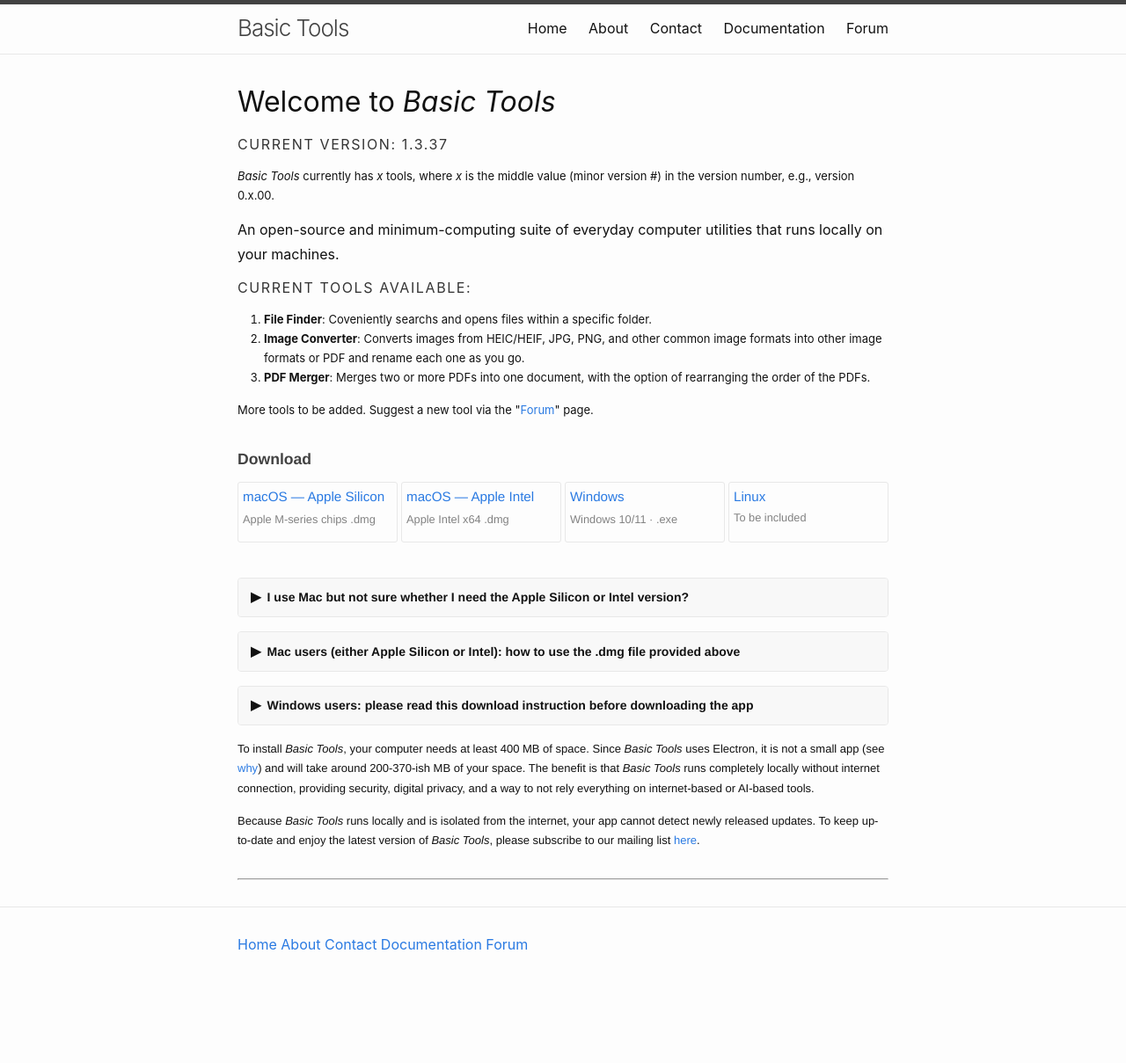
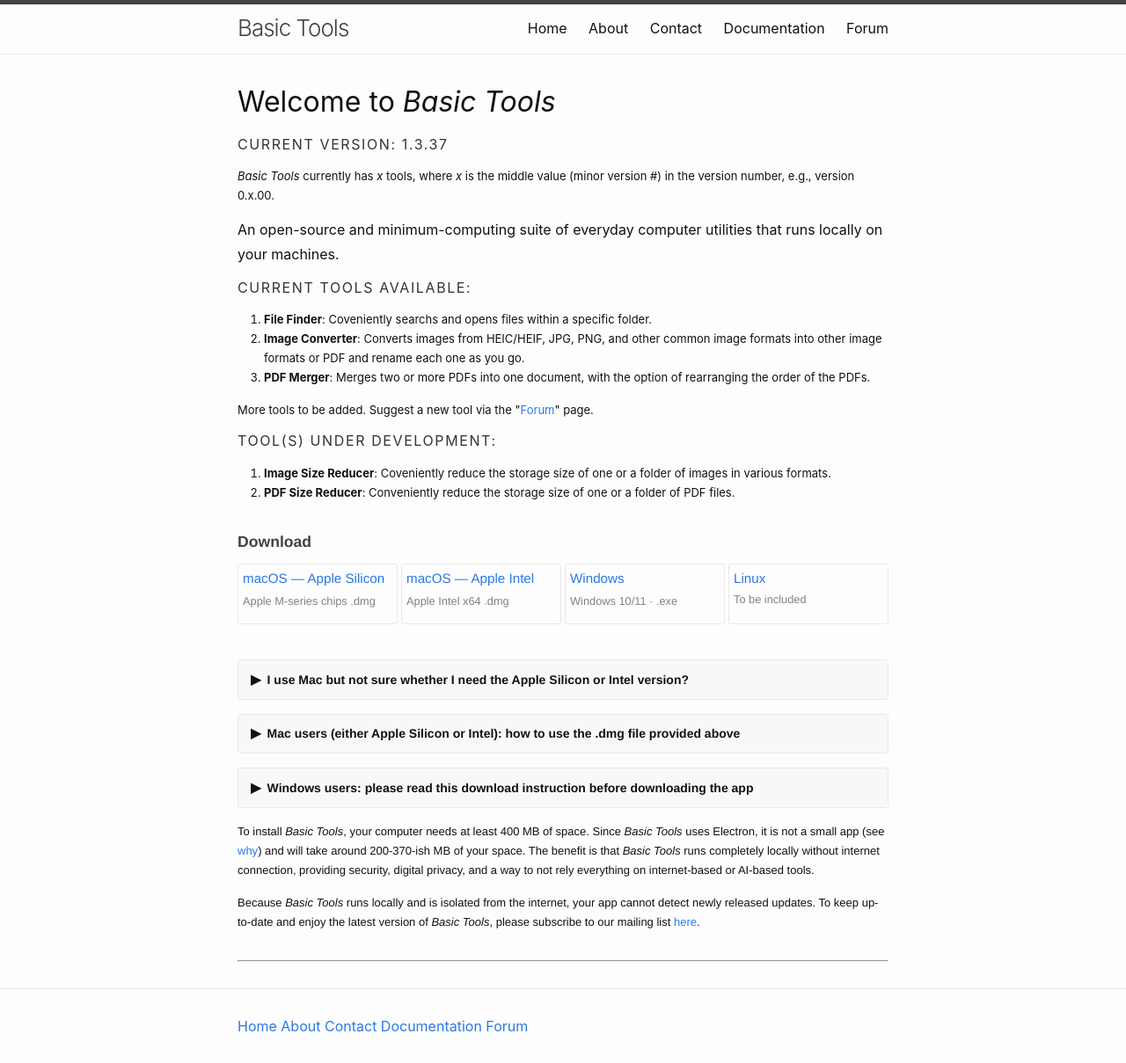
Before and after one commit to zzou21/BasicToolsWeb, a Jekyll site: the page built from index.html, in a window 1280 px wide. Shown: the whole page at 88% size. Built offline with Jekyll 4.4.1, drawn with Linux system fonts in a browser that asks for light colours; before the commit the page ends 1116 px from its top, so only the background shows below that.

Commit message:
text correction

```diff
--- a/about/index.html
+++ b/about/index.html
@@ -49,7 +49,7 @@ permalink: /about/
     I wrote the original functionalities in Python and, with the help from Claude Sonnet 4.6 (free version), translated it into JavaScript to fit the app into Electron for distribution.
     <br>
     <br>
-    The tool was originally inspired by <a href="https://www.when2meet.com/" target="_blank" rel="noopener noreferrer">when2meet</a>.
+    The tool's UI and programming design principles were inspired by <a href="https://www.when2meet.com/" target="_blank" rel="noopener noreferrer">when2meet</a>. The idea for <i>Basic Tools</i> was inspired by me learning what "path dependency" is.
   </p>
 </section>
 
--- a/index.html
+++ b/index.html
@@ -22,6 +22,12 @@ An open-source and minimum-computing suite of everyday computer utilities that r
     <li><b>PDF Merger</b>: Merges two or more PDFs into one document, with the option of rearranging the order of the PDFs.</li>
   </ol>
   <p class="body">More tools to be added. Suggest a new tool via the "<a href="{{ '/forum/' | relative_url }}" target="_blank" rel="noopener noreferrer"">Forum</a>" page.</p>
+<p class="label">Tool(s) Under Development:</p>
+<p class="body">
+  <ol class="body">
+    <li><b>Image Size Reducer</b>: Coveniently reduce the storage size of one or a folder of images in various formats.</li>
+    <li><b>PDF Size Reducer</b>: Conveniently reduce the storage size of one or a folder of PDF files.
+  </ol>
 </p>
 
 
```
